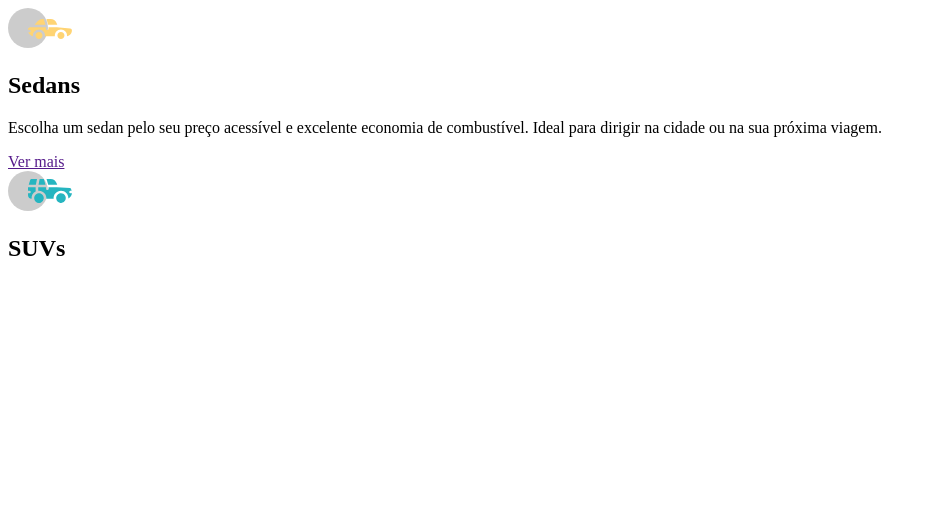
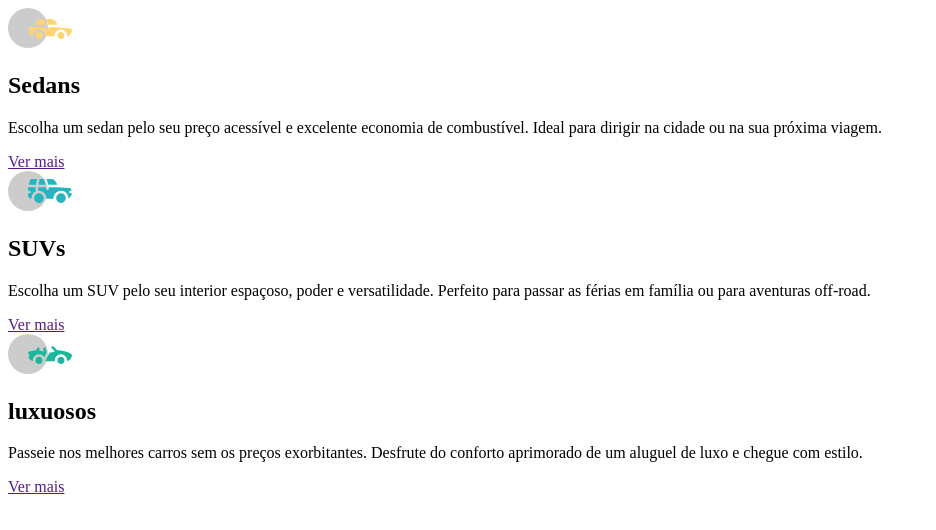
Before and after one commit to Cdmvitor/carros, a plain HTML site: page index.html in a window 1280 px wide. Shown: the whole page, without its empty margins (0-936 px from the left). Drawn offline with Linux system fonts and the light colour scheme.

Commit message:
html finalizado

```diff
--- a/index.html
+++ b/index.html
@@ -21,15 +21,17 @@
         <section class="suvs">
             <img src="./imagens/icon-suvs.svg" alt="carros suvs">
             <h2>SUVs</h2>
-            <p></p>
-            <a href=""></a>
+            <p>Escolha um SUV pelo seu interior espaçoso, poder e versatilidade. Perfeito para passar as férias em
+                família ou para aventuras off-road.</p>
+            <a href="">Ver mais</a>
         </section>
 
         <section class="luxos">
-            <img src="" alt="">
-            <h2></h2>
-            <p></p>
-            <a href=""></a>
+            <img src="./imagens/icon-luxury.svg" alt="carros de luxo">
+            <h2>luxuosos</h2>
+            <p>Passeie nos melhores carros sem os preços exorbitantes. Desfrute do conforto aprimorado de um aluguel de
+                luxo e chegue com estilo.</p>
+            <a href="">Ver mais</a>
         </section>
     </main>
 </body>
```
